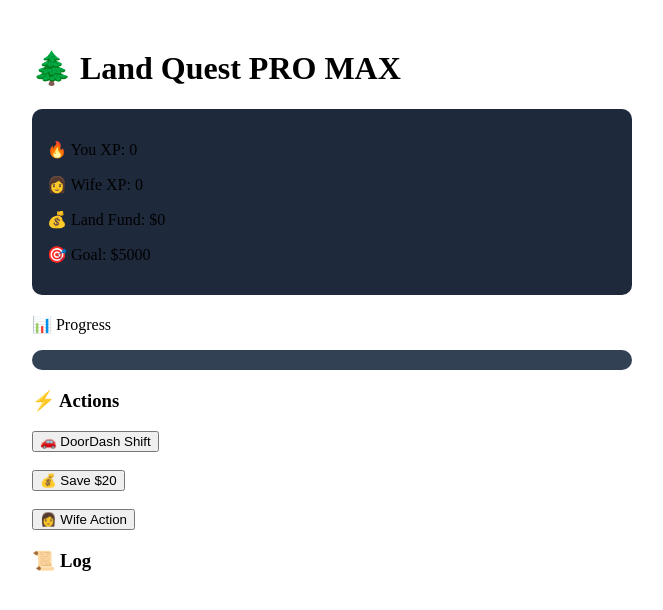
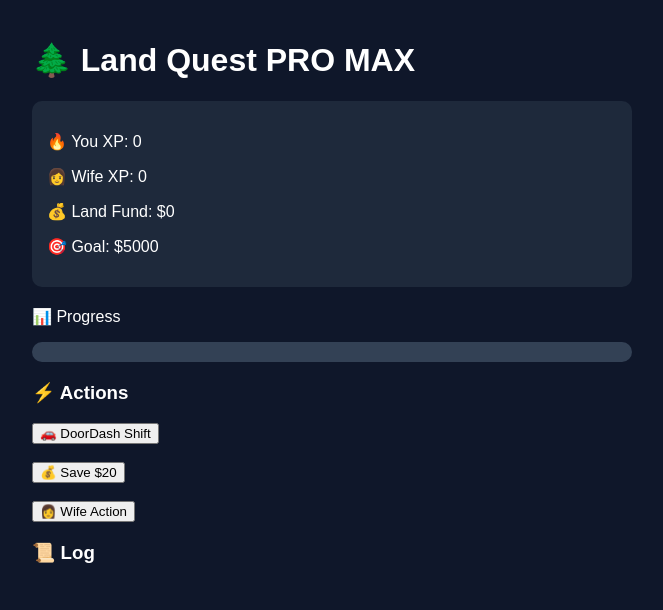
Before and after one commit to Cas6erJack/land-quest-pro-max, a Next.js app: page / in a window 1280 px wide. Shown: the top 610 px of the page, without its empty margins (308-971 px from the left). Built offline with nearby package versions, Linux system fonts and the light colour scheme.

Commit message:
Create layout.js

```diff
--- /dev/null
+++ b/app/layout.js
@@ -0,0 +1,14 @@
+export const metadata = {
+  title: "Land Quest Pro Max",
+  description: "Turn your money into land through gamified savings"
+};
+
+export default function RootLayout({ children }) {
+  return (
+    <html lang="en">
+      <body style={{ margin: 0, fontFamily: "Arial, sans-serif", background: "#0f172a", color: "white" }}>
+        {children}
+      </body>
+    </html>
+  );
+}
```
